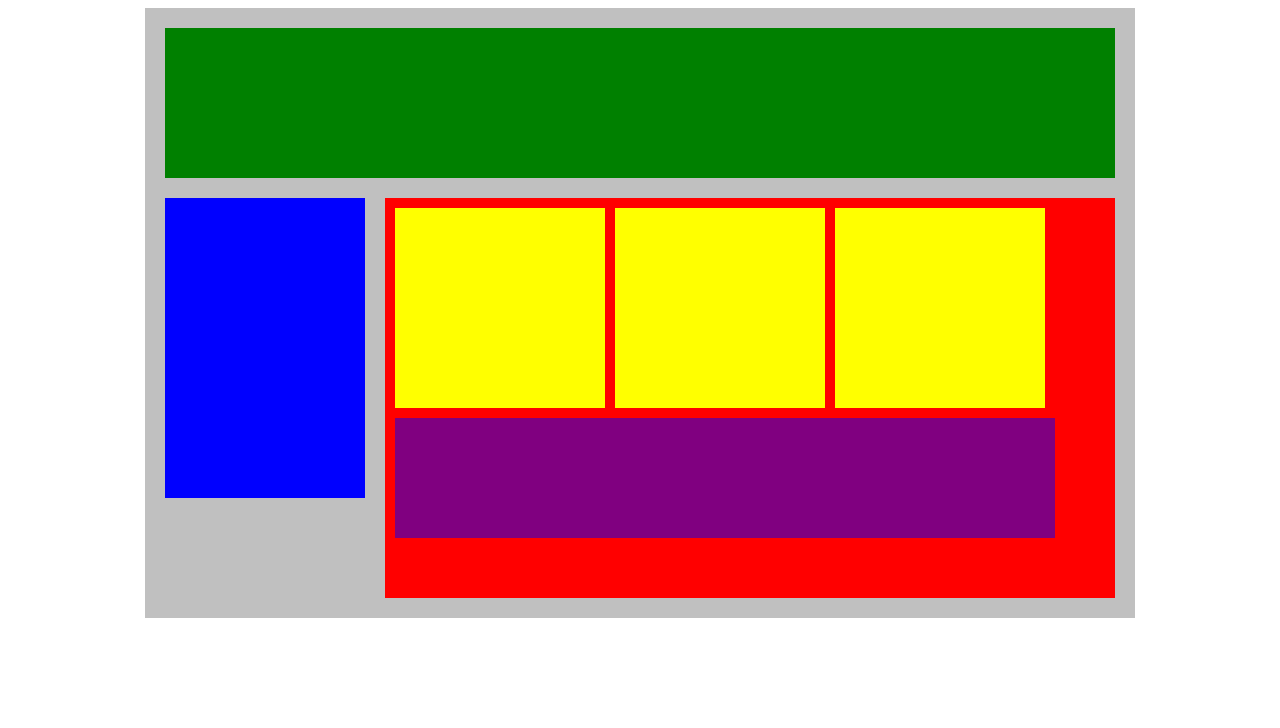
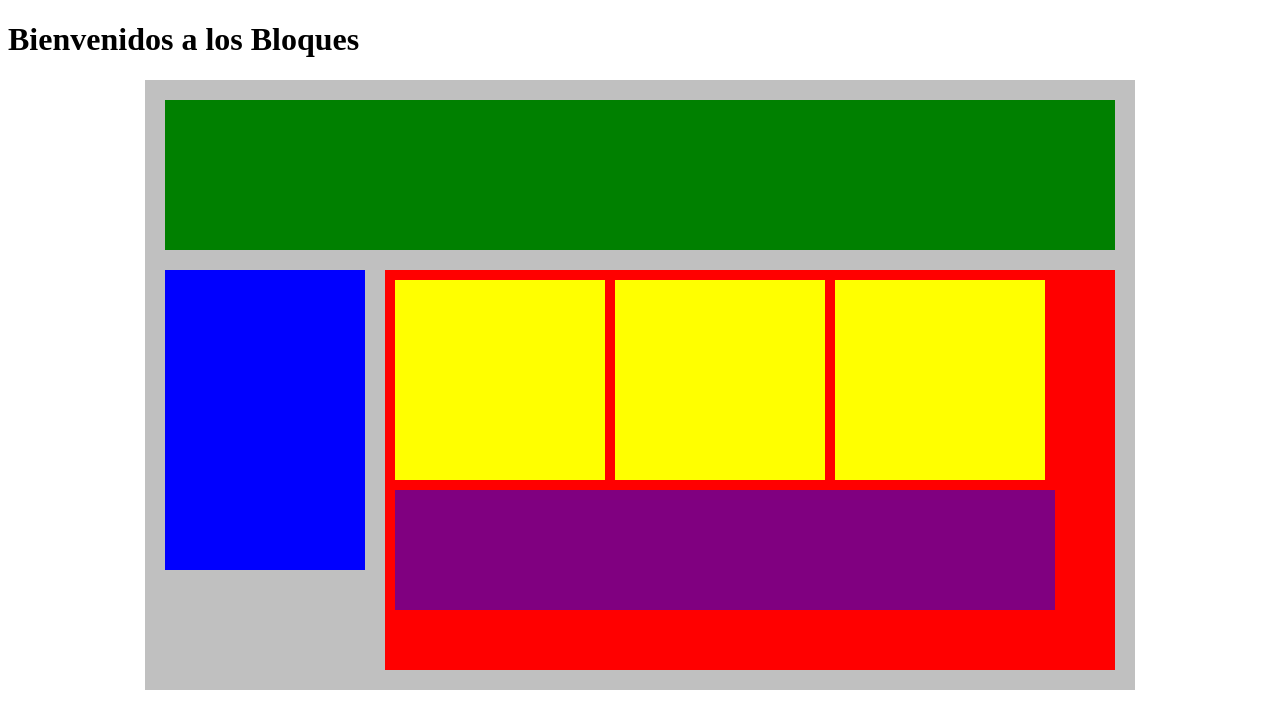
Before and after one commit to Luer2121/bloques, a plain HTML site: page index.html in a window 1280 px wide. Drawn offline with Linux system fonts and the light colour scheme; files that its build step writes are made by us from their sources.

Commit message:
agregar h1

```diff
--- a/index.html
+++ b/index.html
@@ -6,6 +6,7 @@
     <link rel="stylesheet" href="/Flex_Bloques/style.css">
 </head>
 <body>
+    <h1>Bienvenidos a los Bloques</h1>
     <div class="container">
         <div class="top-nav"></div>
         <div class="row">
```
